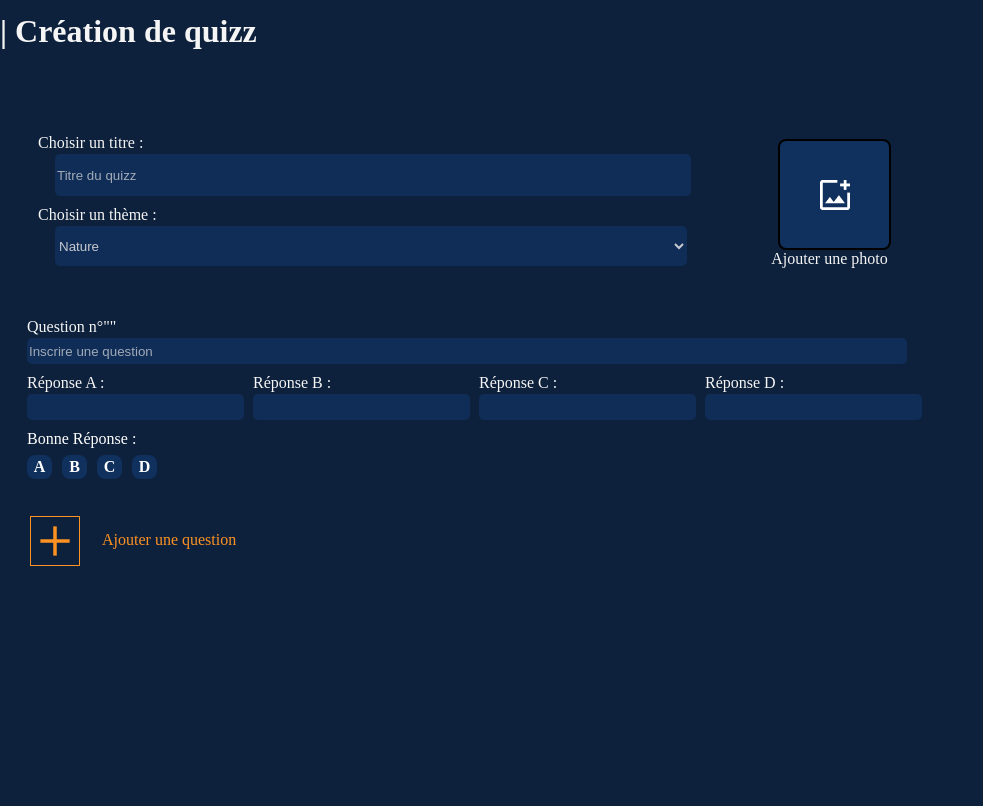
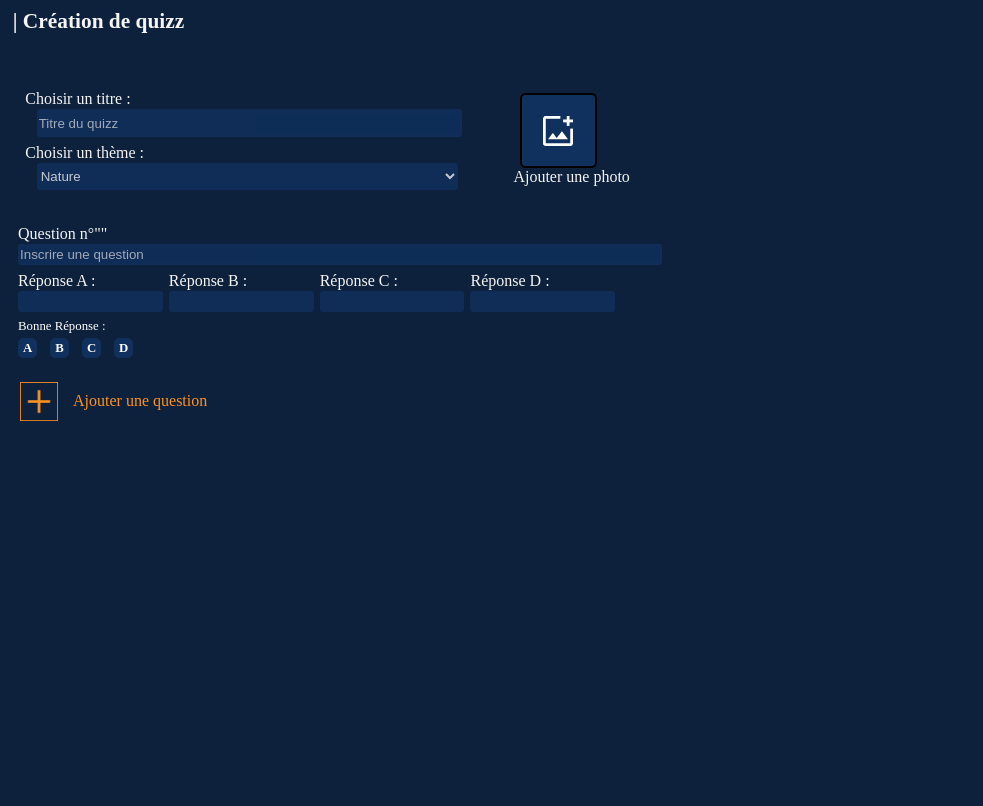
Before and after one commit to Natacha641/projet_quizz, a PHP site: page /createquizz.php in a window 1280 px wide. Shown: the part 91-897 px from the top of the page, without its empty margins (0-983 px from the left). Run offline with PHP 8.4, Linux system fonts and the light colour scheme; some web fonts are replaced.

Commit message:
ajout des media queries - form.css

```diff
--- a/src/css/form.css
+++ b/src/css/form.css
@@ -1,35 +1,33 @@
-
-
-
-
-
 body{
     background-color: #0E213C;
     font-family: "poppins";
 }
 
 h3{
-    font-size: 32px;
-    margin-top: 13px;
-    margin-bottom: 0px;
+    font-size: 1.67vw;
+    margin-top: 0.68vw;
+    margin-left: 1vw;
+    margin-bottom: 0vw;
     color: whitesmoke;
 }
 
 label{
     color: whitesmoke;
-    margin-bottom: 2px;
+    margin-bottom: 0.1vw;
 }
 
-input, select{
+input, select, input::placeholder, select:focus, option:not(:first-of-type){
     background-color: #10305D;
     border: 0px;
-    border-radius: 5px;
+    border-radius: 0.26vw;
+    color: whitesmoke;
+    opacity: 80%;
 }
 
 #theme_quizz_id{
-    width: 632px;
-    height: 40px;
-    margin-left: 17px;
+    width: 32.92vw;
+    height: 2.08vw;
+    margin-left: 0.89vw;
 }
 
 #header_form{
@@ -38,55 +36,58 @@ input, select{
 }
 
 #header_lvl1_form{
-    margin-top: 79px;
-    margin-left: 33px;
+    margin-top: 4.11vw;
+    margin-left: 1.72vw;
 }
 
 #header_lvl2_form{
     display: flex;
     flex-direction: column;
-    padding: 5px;
+    padding: 0.26vw;
 }
+
 /* cacher l'input du web*/
 .file_choose input[type="file"]{
     display: none;
     justify-content: center;
     align-items: center;
 }
+
 /* input personnalisé */
 .file_choose_img_custom{
     display: flex;
     align-items: center;
     justify-content: center;
-  width: 109px;
-  height: 107px;
-  margin-top: 89px;
-  margin-left: 82px;
+    width: 5.68vw;
+    height: 5.57vw;
+    margin-top: 4.64vw;
+    margin-left: 4.27vw;
     border: 2px solid black;
     cursor: pointer;
     transition: all 0.2s ease;
     background: #10305D;
     color: white;
     font-weight: 600;
-  border-radius: 8px;
+    border-radius: 0.42vw;
     text-align: center;
 }
+
 .file_choose_img_text{
     display: flex;
     justify-content: center;
-    margin-left: 72px;
+    margin-left: 3.75vw;
 }
 
 .my_question_quizz{
     display: flex;
     flex-direction: column;
-    margin-top: 47px;
-    margin-left: 27px;
+    margin-top: 2.45vw;
+    margin-left: 1.41vw;
 }
 
 .my_question_create{
-    height: 24px;
-    width: 876px;
+    height: 1.5vw;
+    width: 50vw;
 }
 
 .column_class{
@@ -97,13 +98,13 @@ input, select{
 .my_response_quizz{
     display: flex;
     flex-direction: row;
-    margin-top: 10px;
-    gap: 9px;
+    margin-top: 0.52vw;
+    gap: 0.47vw;
 }
 
 .size_input_response{
-    height: 24px;
-    width: 213px;
+    height: 1.5vw;
+    width: 11vw;
 }
 
 /*
@@ -113,20 +114,20 @@ input, select{
 .answer-selector-v1 {
     display: flex;
     flex-direction: column;
-            gap: 7px;
-            margin-top: 10px;
+    gap: 0.36vw;
+    margin-top: 0.52vw;
 }
 
 .label-v1 {
     color: white;
-            font-size: 16px;
+    font-size: 1vw;
     font-weight: 500;
     white-space: nowrap;
 }
 
 .buttons-v1 {
     display: flex;
-            gap: 10px;
+    gap: 1vw;
 }
 
 .buttons-v1 input[type="radio"] {
@@ -134,16 +135,16 @@ input, select{
 }
 
 .buttons-v1 label {
-            width: 25px;
-            height: 24px;
+    width: 1.5vw;
+    height: 1.5vw;
     background: #10305D;
-            border-radius: 8px;
+    border-radius: 0.42vw;
     display: flex;
     align-items: center;
     justify-content: center;
     color: white;
     font-weight: 600;
-            font-size: 16px;
+    font-size: 1vw;
     cursor: pointer;
     transition: all 0.4s cubic-bezier(0.4, 0, 0.2, 1);
     position: relative;
@@ -152,7 +153,7 @@ input, select{
 
 .buttons-v1 label:hover {
     background: rgba(255, 255, 255, 0.15);
-            transform: translateY(-2px);
+    transform: translateY(-0.3vw);
 }
 
 .buttons-v1 input:checked + label {
@@ -175,27 +176,23 @@ input, select{
 }
 
 .buttons-v1 input:checked + label::before {
-            width: 100px;
-            height: 100px;
+    width: 5vw;
+    height: 5vw;
     opacity: 0;
 }
 
 /*
 ------------------------------ Ajouter une question ----------------------------
 */
-input, input::placeholder, select, select:focus, option:not(:first-of-type){
-    color: whitesmoke;
-    opacity: 80%;
-}
 
 .add_button{
     display: flex;
     flex-direction: row;
     justify-content: center;
-    height: 50px;
-    width: 50px;
-    margin-top: 35px;
-    margin-left: 30px;
+    height: 3vw;
+    width: 3vw;
+    margin-top: 1.82vw;
+    margin-left: 1.56vw;
 }
 
 .add_button_none{
@@ -205,16 +202,170 @@ input, input::placeholder, select, select:focus, option:not(:first-of-type){
 .add_button_label{
     display: flex;
     align-items: center;
-    margin-top: 35px;
+    margin-top: 1.82vw;
     color: #fd9222;
 }
+
 .row_class{
     display: flex;
     flex-direction: row;
-    gap: 22px;
+    gap: 1.15vw;
 }
+
 .row_class:hover{
-    transform: translateY(-2px);
+    transform: translateY(-0.1vw);
     cursor: pointer;
+}
 
+/*
+===============================
+MEDIA QUERIES POUR RESPONSIVE
+===============================
+*/
+
+/* Tablettes (768px - 1024px) */
+@media (max-width: 1024px) {
+    h3 {
+        font-size: 3vw;
+        margin-left: 1vw;
     }
+
+    .file_choose_img_custom {
+        width: 13vw;
+        height: 13vw;
+        margin-left: 5.5vw;
+    }
+
+    .label-v1 {
+        margin-top: 3vw;
+    }
+
+    .label-v1, .buttons-v1 label {
+        font-size: 2vw;
+    }
+
+    .buttons-v1 label {
+        width: 4vw;
+        height: 4vw;
+        margin-top: 1vw;
+    }
+
+    #theme_quizz_id {
+        width: 50vw;
+        height: 3vw;
+    }
+
+    .my_question_create {
+        width: 70vw;
+        height: 3vw;
+    }
+
+    .my_response_quizz {
+        display: flex;
+        flex-direction: column;
+    }
+
+    .size_input_response {
+        width: 65vw;
+        height: 3vw;
+    }
+
+    .add_button {
+        height: 6vw;
+        width: 6vw;
+        margin-top: 5vw;
+    }
+
+    .add_button_label {
+        margin-top: 5vw;
+    }
+}
+
+/* Mobile (max 768px) */
+@media (max-width: 768px) {
+    h3 {
+        font-size: 4vw;
+        margin-left: 1vw;
+    }
+
+    #header_form {
+        flex-direction: column;
+    }
+
+    input#theme_quizz_id, select#theme_quizz_id {
+        width: 85vw;
+        height: 4vw;
+        margin-left: 0;
+    }
+
+    .file_choose_img_text {
+        margin-left: 1vw;
+    }
+
+    .file_choose_img_custom {
+        width: 20vw;
+        height: 20vw;
+        margin-left: 40vw;
+    }
+
+    .my_question_create {
+        width: 95vw;
+        height: 4vw;
+    }
+
+    .my_response_quizz {
+        display: flex;
+        flex-direction: column;
+    }
+
+    .size_input_response {
+        width: 78vw;
+        height: 4vw;
+    }
+
+    .label-v1 {
+        font-size: 3vw;
+        margin-top: 3vw;
+    }
+
+    .buttons-v1 label {
+        width: 5vw;
+        height: 5vw;
+        font-size: 3vw;
+        margin-top: 1vw;
+    }
+
+    .add_button {
+        width: 8vw;
+        height: 8vw;
+        margin-top: 5vw;
+    }
+
+    .my_question_create {
+        width: 81vw;
+        height: 4vw;
+    }
+}
+
+/* Très petits mobiles (max 480px) */
+@media (max-width: 480px) {
+    h3 {
+        font-size: 6vw;
+    }
+
+    .label-v1 {
+        font-size: 4vw;
+    }
+
+    .buttons-v1 {
+        gap: 2vw;
+        width: 5vw;
+        height: 5vw;
+    }
+
+    .buttons-v1 label {
+        width: 5vw;
+        height: 5vw;
+        font-size: 4vw;
+    }
+}
```
Lines whose indentation alone changed are shown as unchanged.
